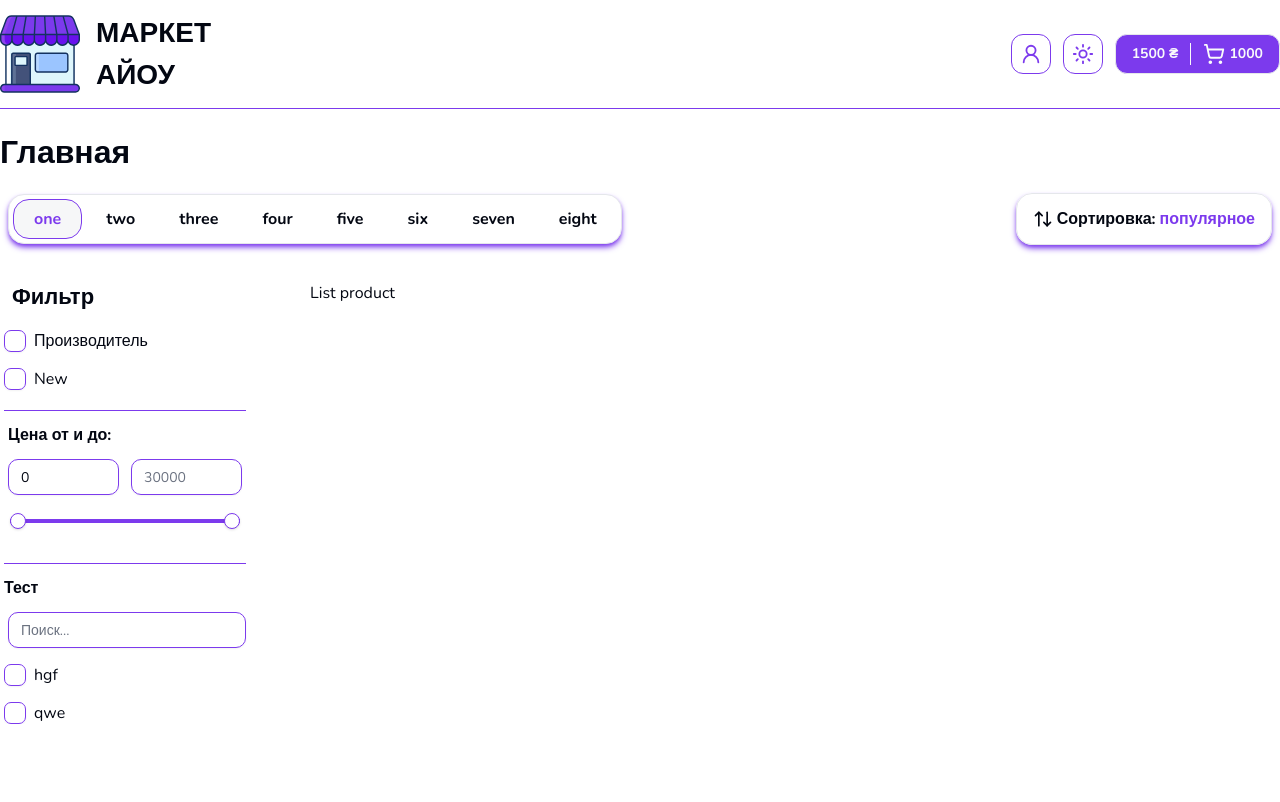
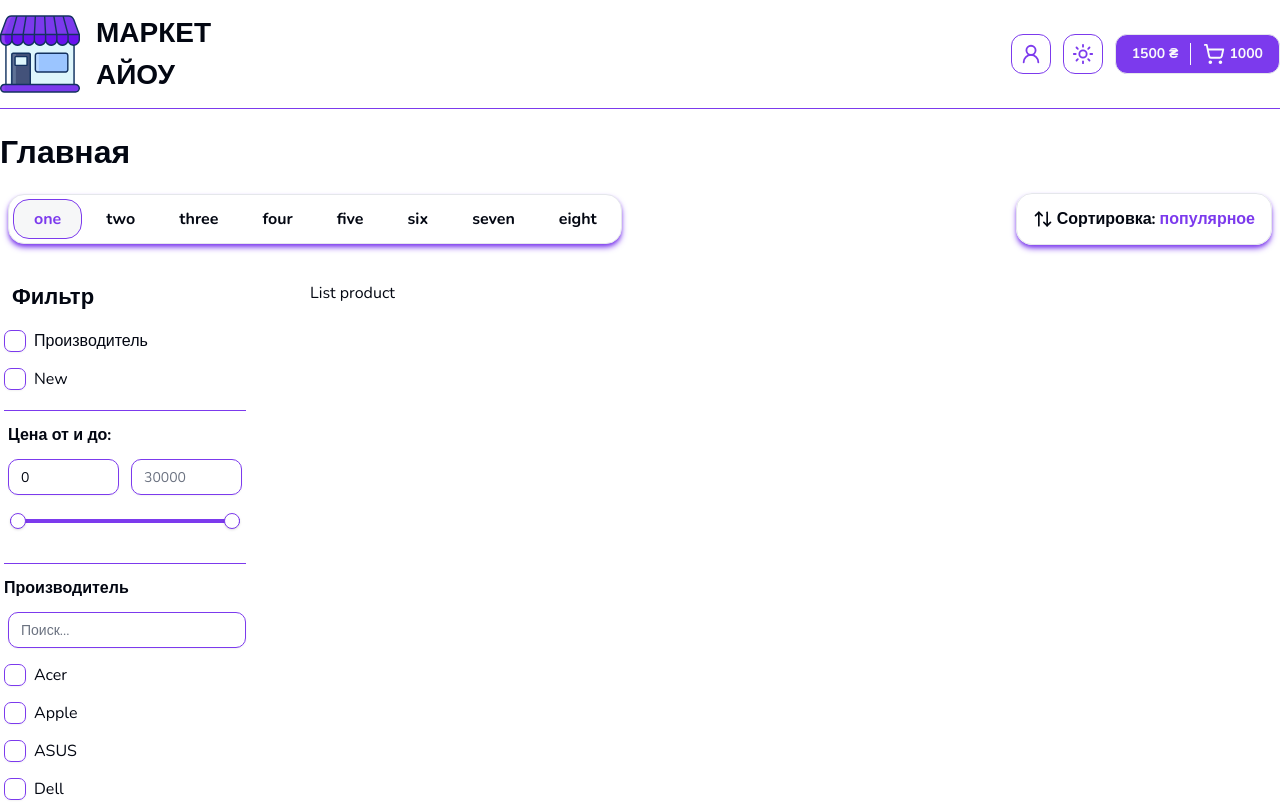
Before and after one commit to smartware10/market.io.frontend, a Next.js app: page / in a window 1280 px wide. Shown: the top 802 px of the page. Built offline with nearby package versions, Linux system fonts and the light colour scheme.

Commit message:
Add filter category

```diff
--- a/src/components/shared/filters.tsx
+++ b/src/components/shared/filters.tsx
@@ -46,11 +46,23 @@ export const Filters: React.FC<Props> = ({ className }) => {
         </div>
 
         <CheckboxFiltersGroup
-          title={"Тест"}
+          title={"Производитель"}
           items={[
-            { text: "hgf", value: "3" },
-            { text: "qwe", value: "4" },
+            { text: "Acer", value: "Acer" },
+            { text: "Apple", value: "Apple" },
+            { text: "ASUS", value: "ASUS" },
+            { text: "Dell", value: "Dell" },
+            { text: "Gigabyte", value: "Gigabyte" },
+            { text: "HP", value: "HP" },
+            { text: "Huawei", value: "Huawei" },
+            { text: "Lenovo", value: "Lenovo" },
+            { text: "Microsoft", value: "Microsoft" },
+            { text: "MSI", value: "MSI" },
+            { text: "Samsung", value: "Samsung" },
+            { text: "Xiaomi", value: "Xiaomi" },
+            { text: "2E", value: "2E" },
           ]}
+          limit={6}
           className={"ml-1 mt-3"}
         />
       </div>
```
